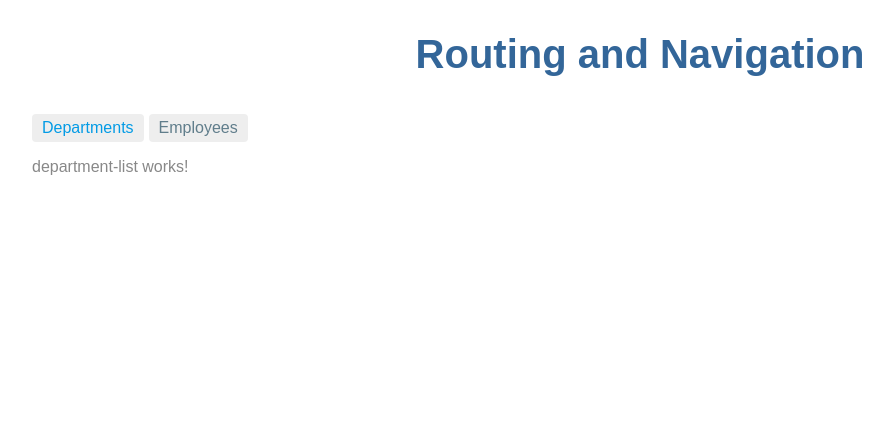
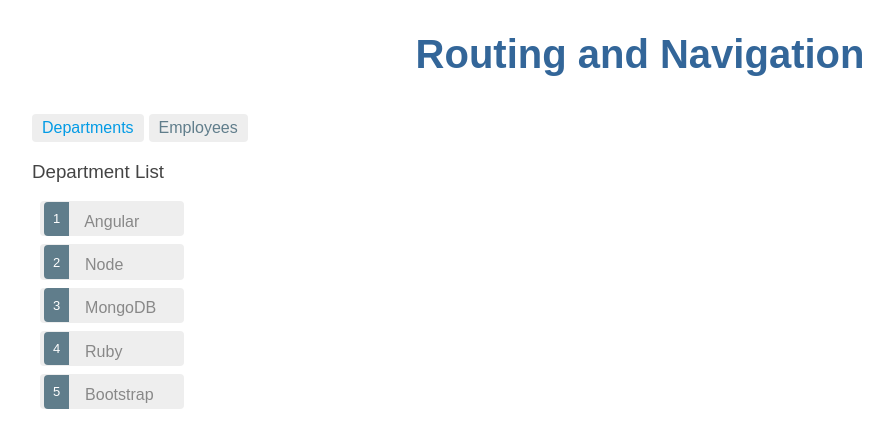
Before and after one commit to oguerra-2021270/Ejercicios-en-Angular, an Angular app: page /departments in a window 1280 px wide. Shown: the top 448 px of the page, without its empty margins (0-893 px from the left). Built offline with nearby package versions, Linux system fonts and the light colour scheme.

Commit message:
Proyecto de rutas

```diff
--- a/src/app/app-routing.module.ts
+++ b/src/app/app-routing.module.ts
@@ -3,12 +3,14 @@ import { RouterModule, Routes } from '@angular/router';
 import { DepartmentListComponent } from './department-list/department-list.component';
 import { EmployeeListComponent } from './employee-list/employee-list.component';
 import { PageNotFoundComponent } from './page-not-found/page-not-found.component';
+import { DepartmentDetailComponent } from './department-detail/department-detail.component';
 
 
 const routes: Routes = [
 
   {path: '', redirectTo: '/departments', pathMatch: 'full'},
   {path: 'departments', component: DepartmentListComponent},
+  {path: 'departments/:id', component: DepartmentDetailComponent},
   {path: 'employees', component: EmployeeListComponent},
   {path: "**", component: PageNotFoundComponent},
 ];
@@ -20,4 +22,5 @@ const routes: Routes = [
 export class AppRoutingModule { }
 export const routingComponents = [DepartmentListComponent,
                                   EmployeeListComponent,
-                                  PageNotFoundComponent]
+                                  PageNotFoundComponent,
+                                  DepartmentDetailComponent]
--- a/src/app/app.module.ts
+++ b/src/app/app.module.ts
@@ -4,13 +4,15 @@ import { BrowserModule } from '@angular/platform-browser';
 import { AppRoutingModule, routingComponents } from './app-routing.module';
 import { AppComponent } from './app.component';
 import { PageNotFoundComponent } from './page-not-found/page-not-found.component';
+import { DepartmentDetailComponent } from './department-detail/department-detail.component';
 
 
 @NgModule({
   declarations: [
     AppComponent,
     routingComponents,
-    PageNotFoundComponent
+    PageNotFoundComponent,
+    DepartmentDetailComponent
   ],
   imports: [
     BrowserModule,
--- /dev/null
+++ b/src/app/department-detail/department-detail.component.ts
@@ -0,0 +1,23 @@
+import { Component, OnInit } from '@angular/core';
+import { ActivatedRoute } from '@angular/router';
+
+@Component({
+  selector: 'app-department-detail',
+  template: `
+    <h3>You selected department with id = {{departmentId}}</h3>
+  `,
+  styles: [
+  ]
+})
+export class DepartmentDetailComponent implements OnInit{
+
+  public departmentId;
+
+  constructor(private route: ActivatedRoute) {}
+
+  ngOnInit() {
+    let id = parseInt(this.route.snapshot.paramMap.get('id')!);
+    this.departmentId = id;
+  }
+
+}
--- a/src/app/department-list/department-list.component.ts
+++ b/src/app/department-list/department-list.component.ts
@@ -1,15 +1,32 @@
 import { Component } from '@angular/core';
+import { Router } from '@angular/router';
 
 @Component({
   selector: 'app-department-list',
   template: `
-    <p>
-      department-list works!
-    </p>
+    <h3>
+      Department List
+    </h3>
+    <ul class="items">
+      <li (click)="onSelect(department)" *ngFor="let department of departments">
+        <span class="badge">{{department.id}}</span> {{department.name}}
+      </li>
+    </ul>
   `,
-  styles: [
-  ]
+  styles: []
 })
 export class DepartmentListComponent {
+  departments = [
+    {"id": 1, "name": "Angular"},
+    {"id": 2, "name": "Node"},
+    {"id": 3, "name": "MongoDB"},
+    {"id": 4, "name": "Ruby"},
+    {"id": 5, "name": "Bootstrap"}
+  ]
+  constructor(private router: Router) { }
+
+  onSelect(department) {
+    this.router.navigate(['/departments', department.id]);
+  }
 
 }
--- a/tsconfig.json
+++ b/tsconfig.json
@@ -19,6 +19,7 @@
     "target": "ES2022",
     "module": "ES2022",
     "useDefineForClassFields": false,
+    "noImplicitAny": false,
     "lib": [
       "ES2022",
       "dom"
```
Also changed, not shown: 1 other file (tests, documents, lock files or other folders).
